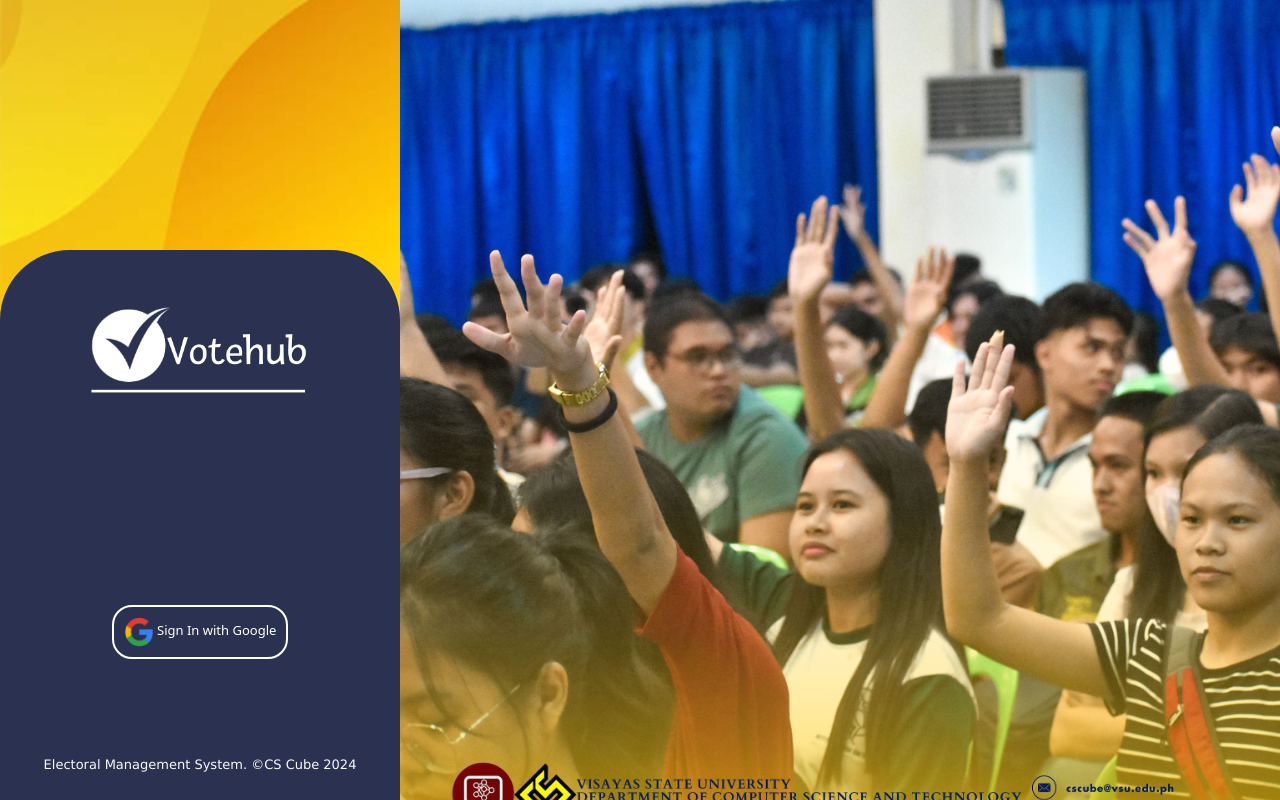
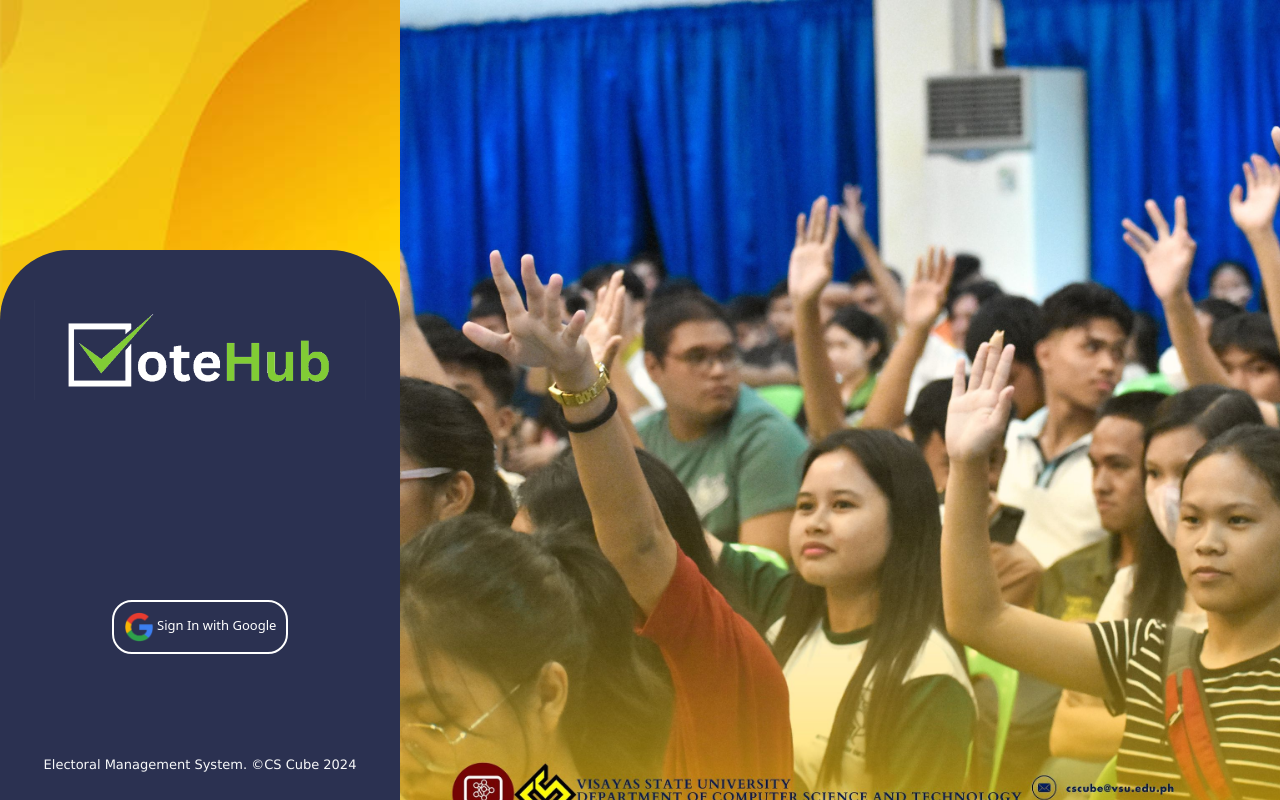
Before and after one commit to KaelNierras/VoteHub, a Vue app: page / in a window 1280 px wide. Shown: the top 800 px of the page. Built offline with nearby package versions, Linux system fonts and the light colour scheme; no server answers.

Commit message:
Image Update

```diff
--- a/src/components/Login.vue
+++ b/src/components/Login.vue
@@ -24,7 +24,7 @@ const signInWithGoogle = async () => {
 
     <div class="bg d-flex align-items-end">
       <div class="login d-flex flex-column align-items-center ">
-        <img src="/logo with line.png" height='110' width="280">
+        <img src="/logo.png" height='100' >
         <div class="google" @click="signInWithGoogle" style="">
           <img src="/google icon.png" width="30" height="30">
           Sign In with Google
```
Also changed, not shown: public/logo.png.
